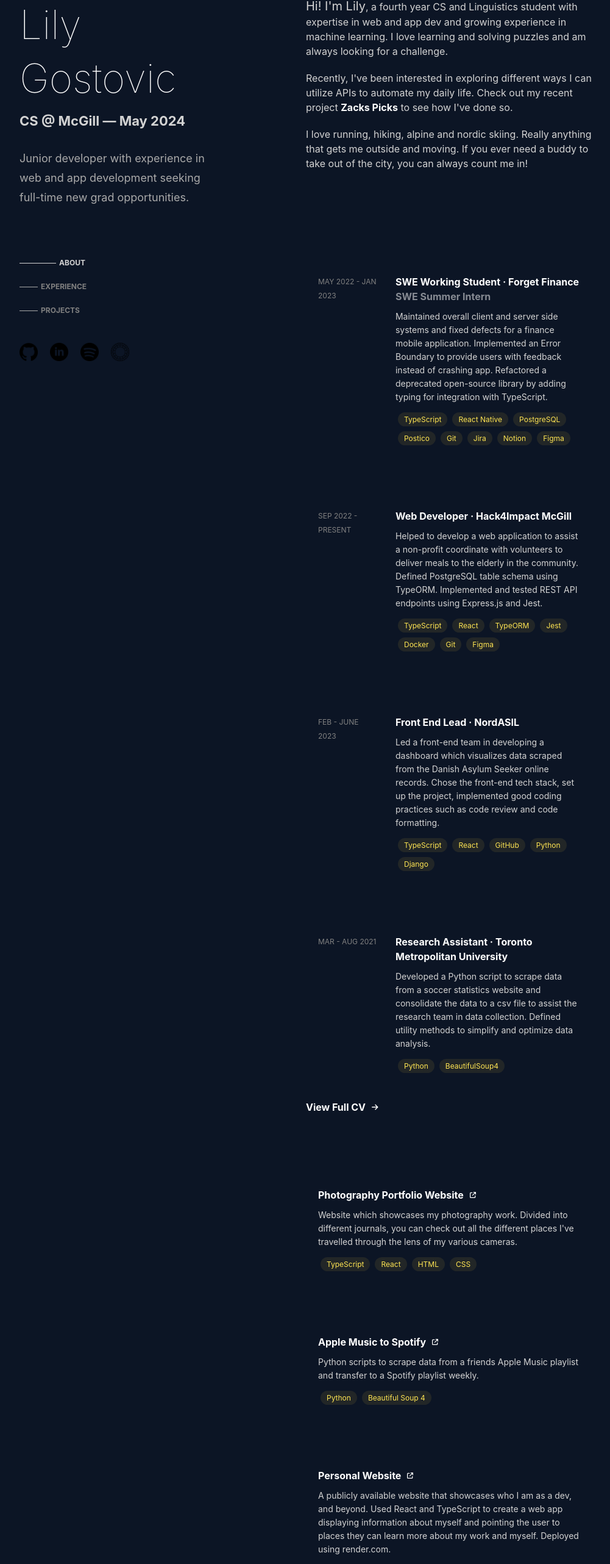
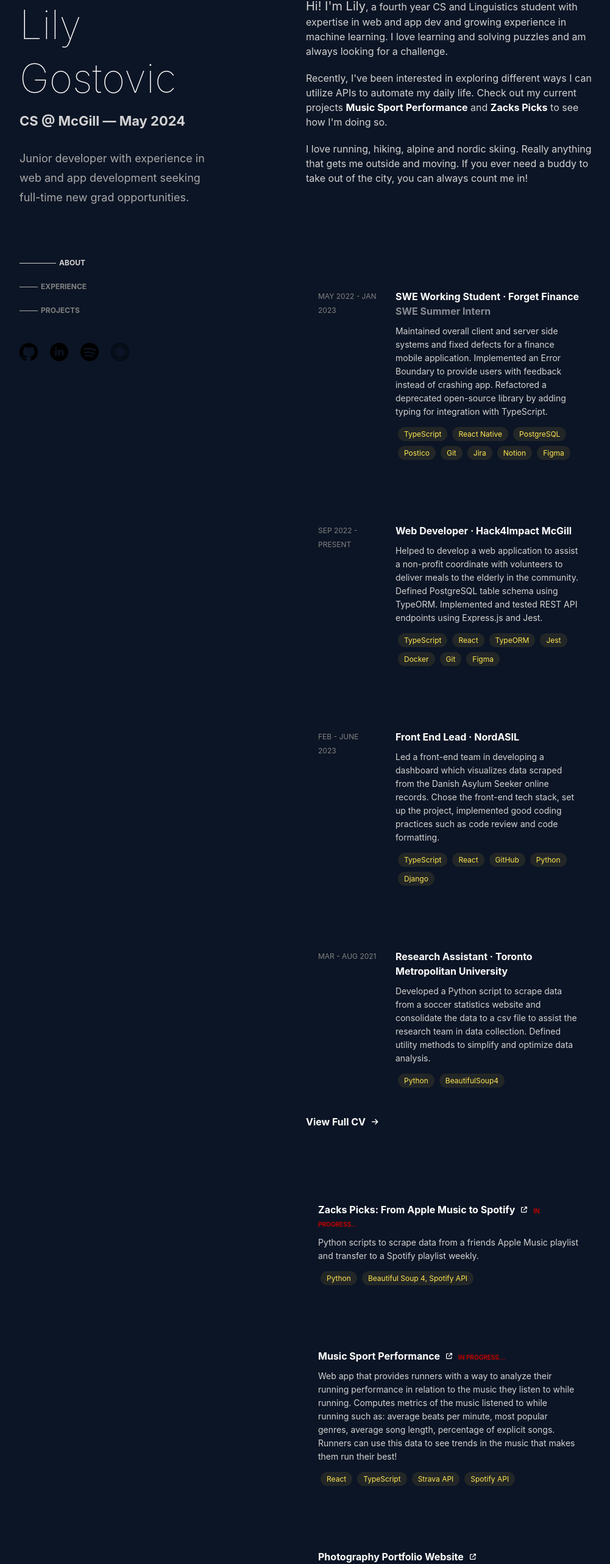
Before and after one commit to lilygostovic/lg-portfolio, a React (Create React App) app: page / in a window 1280 px wide. Shown: the part 104-2668 px from the top of the page at 61% size, without its empty margins (138-1139 px from the left). Built offline with nearby package versions, Linux system fonts and the light colour scheme.

Commit message:
Add in-progress to projects section

```diff
--- a/src/components/About.tsx
+++ b/src/components/About.tsx
@@ -11,8 +11,19 @@ export const About = () => (
     <div style={{ margin: "20px 0px" }} />
     <StyledText variant="paragraphSmall">
       Recently, I've been interested in exploring different ways I can utilize
-      APIs to automate my daily life. Check out my recent project{" "}
+      APIs to automate my daily life. Check out my current projects{" "}
     </StyledText>
+    <a
+      href="https://github.com/lilygostovic/music-sport-performance"
+      rel="noreferrer"
+      target="_blank"
+      style={{ textDecoration: "none" }}
+    >
+      <StyledText variant="paragraphSmallBoldWhite">
+        Music Sport Performance
+      </StyledText>
+    </a>
+    <StyledText variant="paragraphSmall"> and </StyledText>
     <a
       href="https://github.com/lilygostovic/zacks-picks"
       rel="noreferrer"
@@ -21,7 +32,7 @@ export const About = () => (
     >
       <StyledText variant="paragraphSmallBoldWhite">Zacks Picks</StyledText>
     </a>
-    <StyledText variant="paragraphSmall"> to see how I've done so.</StyledText>
+    <StyledText variant="paragraphSmall"> to see how I'm doing so.</StyledText>
     <div style={{ margin: "20px 0px" }} />
     <StyledText variant="paragraphSmall">
       I love running, hiking, alpine and nordic skiing. Really anything that
--- a/src/components/Projects/ProjectBlock.tsx
+++ b/src/components/Projects/ProjectBlock.tsx
@@ -1,17 +1,21 @@
-import { useState } from "react";
+import { useState } from 'react';
 
-import { faArrowUpRightFromSquare } from "@fortawesome/free-solid-svg-icons";
-import { FontAwesomeIcon } from "@fortawesome/react-fontawesome";
+import { faArrowUpRightFromSquare } from '@fortawesome/free-solid-svg-icons';
+import { FontAwesomeIcon } from '@fortawesome/react-fontawesome';
 
-import { HoverableDiv, SkillsList } from "../common";
-import { StyledDiv } from "../common/StyledDiv";
-import { StyledText } from "../common/StyledText";
+import {
+  HoverableDiv,
+  SkillsList,
+} from '../common';
+import { StyledDiv } from '../common/StyledDiv';
+import { StyledText } from '../common/StyledText';
 
 type ProjectBlockProps = {
   title: string;
   link: string;
   body: string;
   skills: Array<string>;
+  inProgress?: boolean;
   last?: boolean;
 };
 
@@ -20,6 +24,7 @@ export const ProjectBlock = ({
   link,
   body,
   skills,
+  inProgress = false,
   last = false,
 }: ProjectBlockProps) => {
   const [isHovered, setIsHovered] = useState(false);
@@ -42,6 +47,9 @@ export const ProjectBlock = ({
             icon={faArrowUpRightFromSquare}
             size={isHovered ? "xs" : "2xs"}
           />
+          {inProgress && (
+            <StyledText variant="labelTinyRed" style={{marginLeft: "10px"}}>IN PROGRESS...</StyledText>
+          )}
         </StyledDiv>
         <StyledDiv color="lightgrey">
           <StyledText variant="paragraphTiny">{body}</StyledText>
--- a/src/components/Projects/index.tsx
+++ b/src/components/Projects/index.tsx
@@ -3,16 +3,24 @@ import { ProjectBlock } from "./ProjectBlock";
 export const Projects = () => (
   <div id="projects">
     <ProjectBlock
+      title="Zacks Picks: From Apple Music to Spotify"
+      link="https://github.com/lilygostovic/zacks-picks"
+      body="Python scripts to scrape data from a friends Apple Music playlist and transfer to a Spotify playlist weekly."
+      skills={["Python", "Beautiful Soup 4, Spotify API"]}
+      inProgress={true}
+    />
+    <ProjectBlock
+      title="Music Sport Performance"
+      link="https://github.com/lilygostovic/music-sport-performance"
+      body="Web app that provides runners with a way to analyze their running performance in relation to the music they listen to while running. Computes metrics of the music listened to while running such as: average beats per minute, most popular genres, average song length, percentage of explicit songs. Runners can use this data to see trends in the music that makes them run their best!"
+      skills={["React", "TypeScript", "Strava API", "Spotify API"]}
+      inProgress={true}
+    />
+    <ProjectBlock
       title="Photography Portfolio Website"
       link="https://photography.lilygostovic.com"
       body="Website which showcases my photography work. Divided into different journals, you can check out all the different places I've travelled through the lens of my various cameras."
       skills={["TypeScript", "React", "HTML", "CSS"]}
-    />
-    <ProjectBlock
-      title="Apple Music to Spotify"
-      link="https://github.com/lilygostovic/zacks-picks"
-      body="Python scripts to scrape data from a friends Apple Music playlist and transfer to a Spotify playlist weekly."
-      skills={["Python", "Beautiful Soup 4"]}
     />
     <ProjectBlock
       title="Personal Website"
--- a/src/components/common/StyledText.tsx
+++ b/src/components/common/StyledText.tsx
@@ -1,4 +1,4 @@
-import styled, { css } from "styled-components";
+import styled, { css } from 'styled-components';
 /* eslint-disable @typescript-eslint/indent */
 import {
   color,
@@ -11,7 +11,7 @@ import {
   type SpaceProps,
   typography,
   type TypographyProps,
-} from "styled-system";
+} from 'styled-system';
 
 export type TextVariant =
   | "title"
@@ -27,6 +27,7 @@ export type TextVariant =
   | "paragraphTinyBold"
   | "labelSmall"
   | "labelTiny"
+  | "labelTinyRed"
   | "labelSuperTiny"
   | "labelSuperTinyBold"
   | "numberBig"
@@ -152,6 +153,13 @@ export const StyledText = styled.text<StyledTextProps>`
           font-size: 12px;
           line-height: 22px;
           color: grey;
+        `;
+      case "labelTinyRed":
+        return css`
+          font-size: 10px;
+          line-height: 17px;
+          font-weight: bold;
+          color: #bf0000;
         `;
       case "labelTinyBold":
         return css`
```
